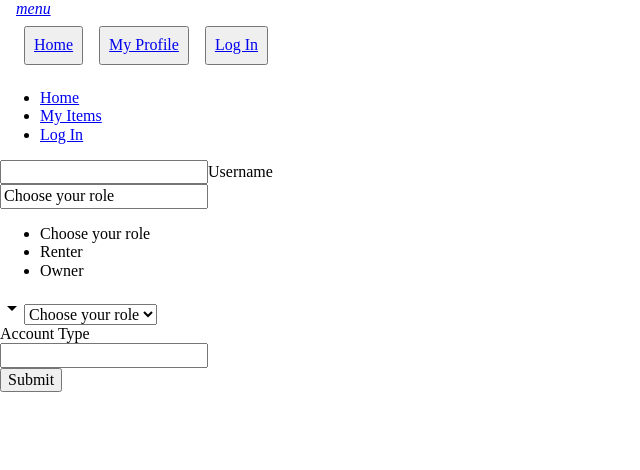
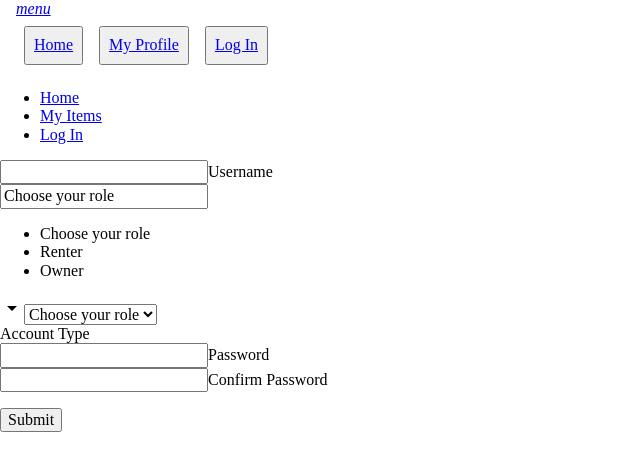
Before and after one commit to Use-My-Tech-Buildweek/front-end, a React (Create React App) app: page /register in a window 1280 px wide. Shown: the top 470 px of the page, without its empty margins (0-640 px from the left). Built offline with nearby package versions, Linux system fonts and the light colour scheme.

Commit message:
SignupForm: added prevent login on bad password confirmation

```diff
--- a/src/components/SignupForm.js
+++ b/src/components/SignupForm.js
@@ -11,11 +11,13 @@ class SignupForm extends React.Component {
             newUser: {
                 username: '',
                 password: '',
+                confirmPassword:'',
                 // email: '',
                 //bio,
                 //profileImg: '',
                 department: '',
             },
+            passwordError: '',
             error: '',
             isFilePicked: false
         }
@@ -27,9 +29,14 @@ class SignupForm extends React.Component {
 
     handleSubmit = e => {
         e.preventDefault()
+        if (this.state.newUser.password === this.state.newUser.confirmPassword) {
+            this.setState({...this.state, passwordError: ""})
         console.log('submit add new user button clicked, calling addUser', this.state.newUser)
         this.props.addUser(this.state.newUser)
-        this.props.history.push(`/profile/:${this.props.user.id}`);
+        this.props.history.push(`/profile/:${this.props.user.id}`);}
+        else{
+            this.setState({...this.state, passwordError: "Passwords don't match!"})
+        }
     }
 
     handleChanges = e => {
@@ -112,8 +119,22 @@ class SignupForm extends React.Component {
                                 onChange={this.handleChanges}
                                 value={this.state.newUser.password}
                             />
-                            <label htmlFor="password"></label>
+                            <label htmlFor="password">Password</label>
                         </div>
+                    </div>
+                    <div className="row">
+                        <div className="input-field col s6">
+                            <input
+                                type="password"
+                                name="confirmPassword"
+                                id="confirmPassword"
+                                autoComplete='current-password'
+                                onChange={this.handleChanges}
+                                value={this.state.newUser.confirmPassword}
+                            />
+                            <label htmlFor="confirmPassword">Confirm Password</label>
+                        </div>
+                        <p>{this.state.passwordError}</p>
                         {/*<div className="input-field col s6">
                             <input
                                 type="password"
```
